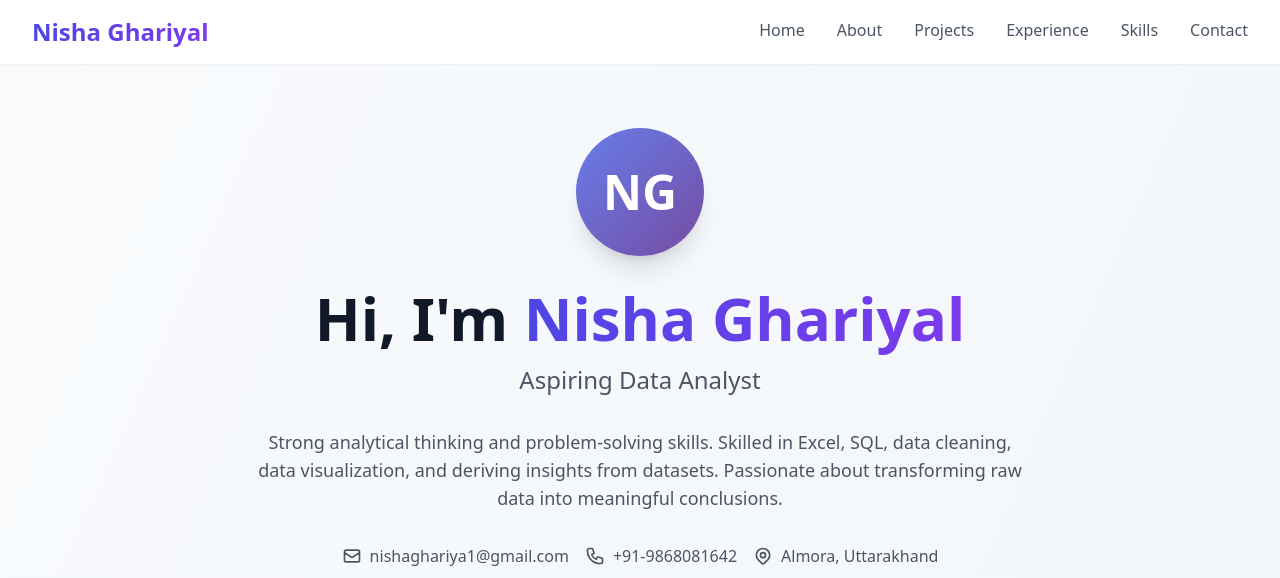
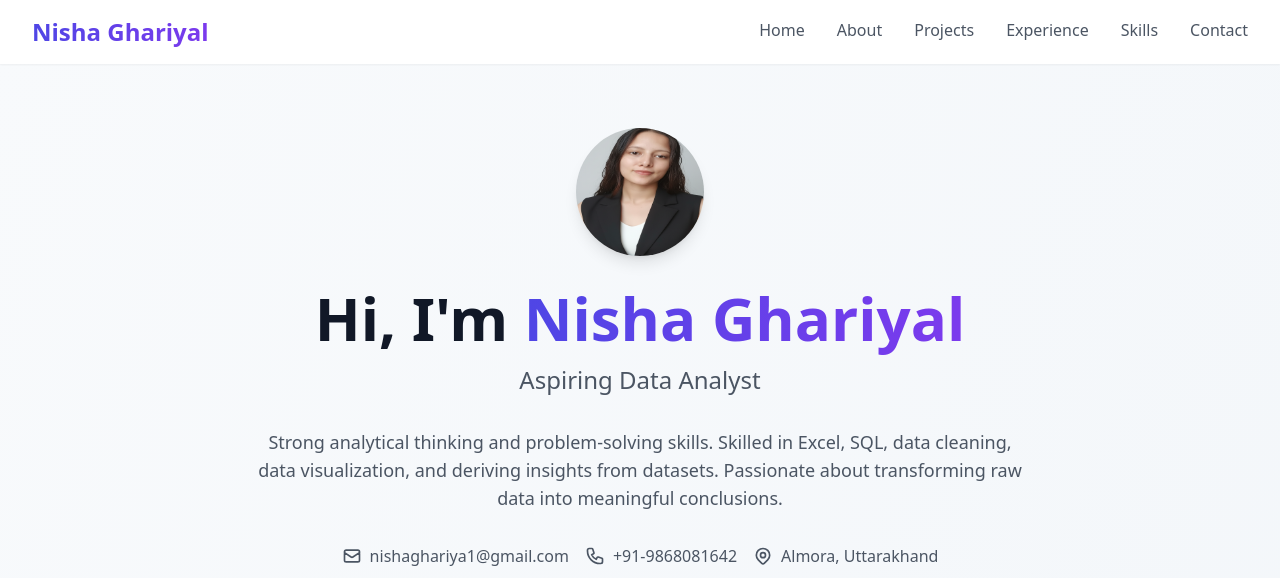
Before and after one commit to nishaghariyal/portfolio, a website: page docs/index.html in a window 1280 px wide. Shown: the top 578 px of the page. Drawn offline with nearby package versions, Linux system fonts and the light colour scheme.

Commit message:
Add profile image inside docs folder

```diff
--- a/docs/index.html
+++ b/docs/index.html
@@ -73,9 +73,10 @@
     <section id="home" class="pt-32 pb-20 px-4">
         <div class="max-w-7xl mx-auto text-center fade-in">
             <div class="mb-8">
-                <div class="w-32 h-32 mx-auto hero-gradient rounded-full flex items-center justify-center text-white text-5xl font-bold shadow-xl">
-                    NG
-                </div>
+                <img
+                    src="profile.jpg"
+                    alt="Nisha Ghariyal"
+                    class="w-32 h-32 mx-auto rounded-full object-cover shadow-lg"/>
             </div>
             <h1 class="text-5xl md:text-6xl font-bold text-gray-900 mb-4">
                 Hi, I'm <span class="gradient-text">Nisha Ghariyal</span>
```
Also changed, not shown: docs/profile.jpg (renamed from profile.jpg).
